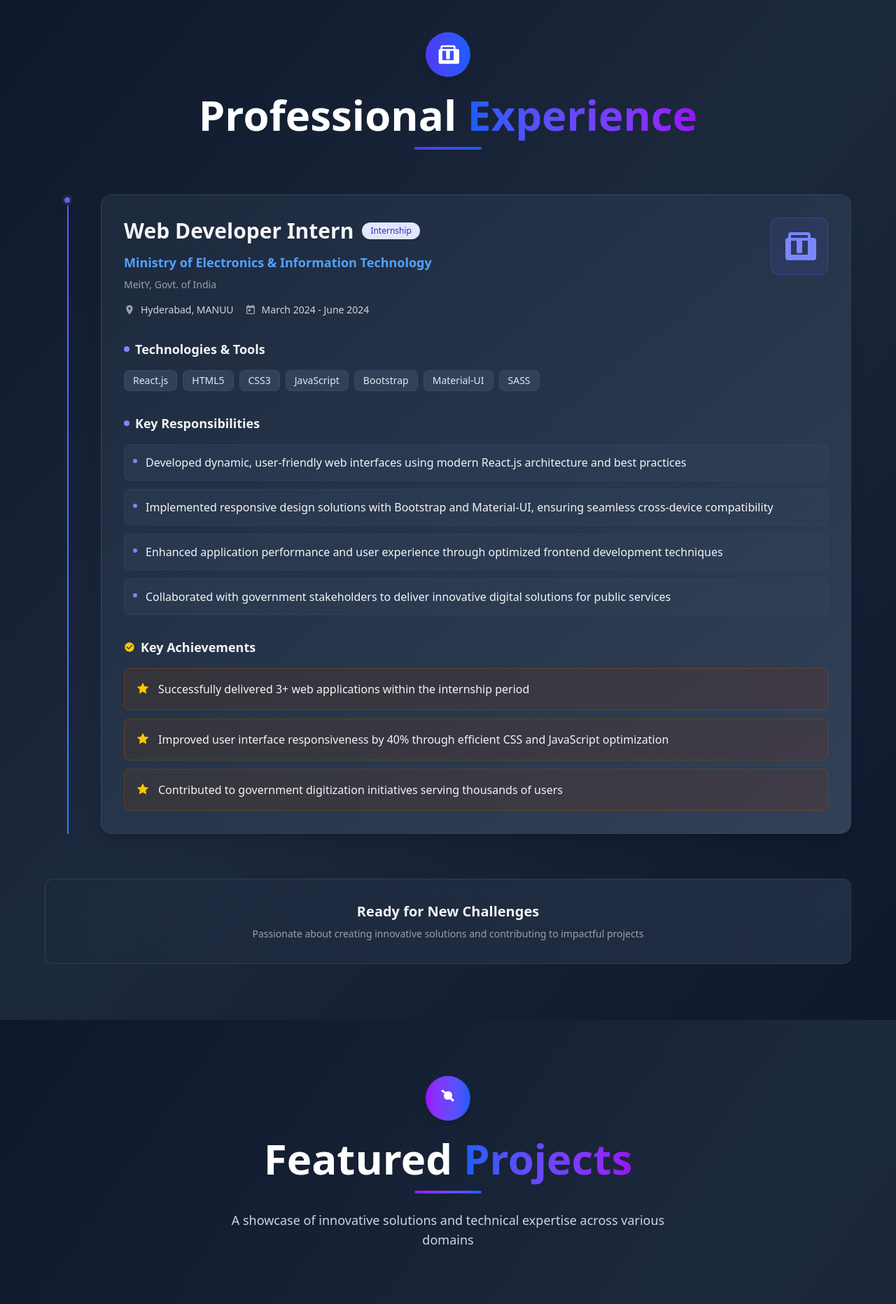
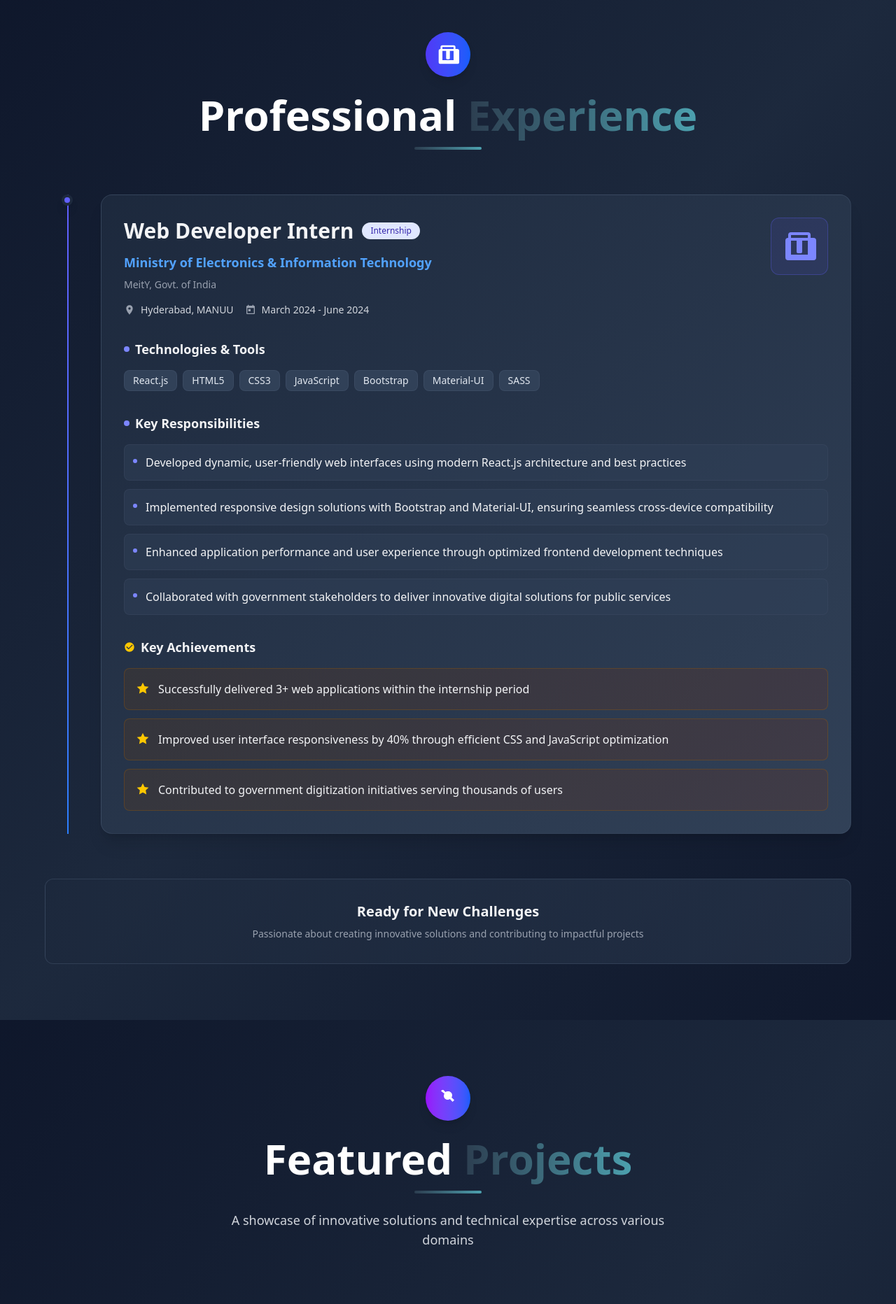
Before and after one commit to ezio421511/portfolio-front-lee, a React (Vite) app: page / in a window 1280 px wide. Shown: the part 6280-8144 px from the top of the page at 70% size. Built offline with nearby package versions, Linux system fonts and the light colour scheme.

Commit message:
update the skills section

```diff
--- a/src/components/Experience.jsx
+++ b/src/components/Experience.jsx
@@ -78,9 +78,9 @@ const Experience = () => {
           <h2 className={`text-4xl sm:text-5xl md:text-6xl font-bold mb-4 animate-slide-up transition-colors duration-300  ${
             darkMode ? 'text-white' : 'text-[#2C3E50]'
           }`}>
-            Professional <span className="bg-gradient-to-r from-blue-600 to-purple-600 bg-clip-text text-transparent">Experience</span>
+            Professional <span className="bg-gradient-to-r from-[#2c3e50] to-[#4ca1af] bg-clip-text text-transparent">Experience</span>
           </h2>
-          <div className="w-24 h-1 bg-gradient-to-r from-indigo-600 to-blue-600 mx-auto rounded-full"></div>
+          <div className="w-24 h-1 bg-gradient-to-r from-[#2c3e50] to-[#4ca1af] mx-auto rounded-full"></div>
         </div>
 
         {/* Experience Timeline */}
--- a/src/components/Projects.jsx
+++ b/src/components/Projects.jsx
@@ -156,9 +156,9 @@ const Projects = () => {
           <h2 className={`text-4xl sm:text-5xl md:text-6xl font-bold mb-4 animate-slide-up transition-colors duration-300 ${
             darkMode ? 'text-white' : 'text-[#2C3E50]'
           }`}>
-            Featured <span className="bg-gradient-to-r from-blue-600 to-purple-600 bg-clip-text text-transparent">Projects</span>
+            Featured <span className="bg-gradient-to-r from-[#2c3e50] to-[#4ca1af] bg-clip-text text-transparent">Projects</span>
           </h2>
-          <div className="w-24 h-1 bg-gradient-to-r from-purple-600 to-blue-600 mx-auto rounded-full mb-6"></div>
+          <div className="w-24 h-1 bg-gradient-to-r from-[#2c3e50] to-[#4ca1af] mx-auto rounded-full mb-6"></div>
           <p className={`text-lg max-w-2xl mx-auto ${darkMode ? "text-gray-300" : "text-gray-600"}`}>
             A showcase of innovative solutions and technical expertise across various domains
           </p>
@@ -330,7 +330,7 @@ const Projects = () => {
           <div className="flex flex-wrap gap-4 justify-center">
             <a
               href="#contact"
-              className="px-6 py-3 bg-gradient-to-r from-purple-600 to-blue-600 text-white rounded-full font-semibold hover:shadow-lg transform hover:scale-105 transition-all duration-300"
+              className="px-6 py-3 bg-gradient-to-r from-[#2c3e50] to-[#4ca1af] text-white rounded-full font-semibold hover:shadow-lg transform hover:scale-105 transition-all duration-300"
             >
               Get In Touch
             </a>
@@ -338,8 +338,8 @@ const Projects = () => {
               href="#about"
               className={`px-6 py-3 rounded-full font-semibold border-2 transition-all duration-300 hover:scale-105 ${
                 darkMode
-                  ? "border-slate-600 text-gray-300 hover:border-purple-500 hover:text-purple-400"
-                  : "border-gray-300 text-gray-700 hover:border-purple-500 hover:text-purple-600"
+                  ? "border-slate-600 text-gray-300 hover:border-[#2c3e50] hover:text-[#4ca1af]"
+                  : "border-gray-300 text-gray-700 hover:border-[#4ca1af] hover:text-[#2c3e50]"
               }`}
             >
               Learn More
```
